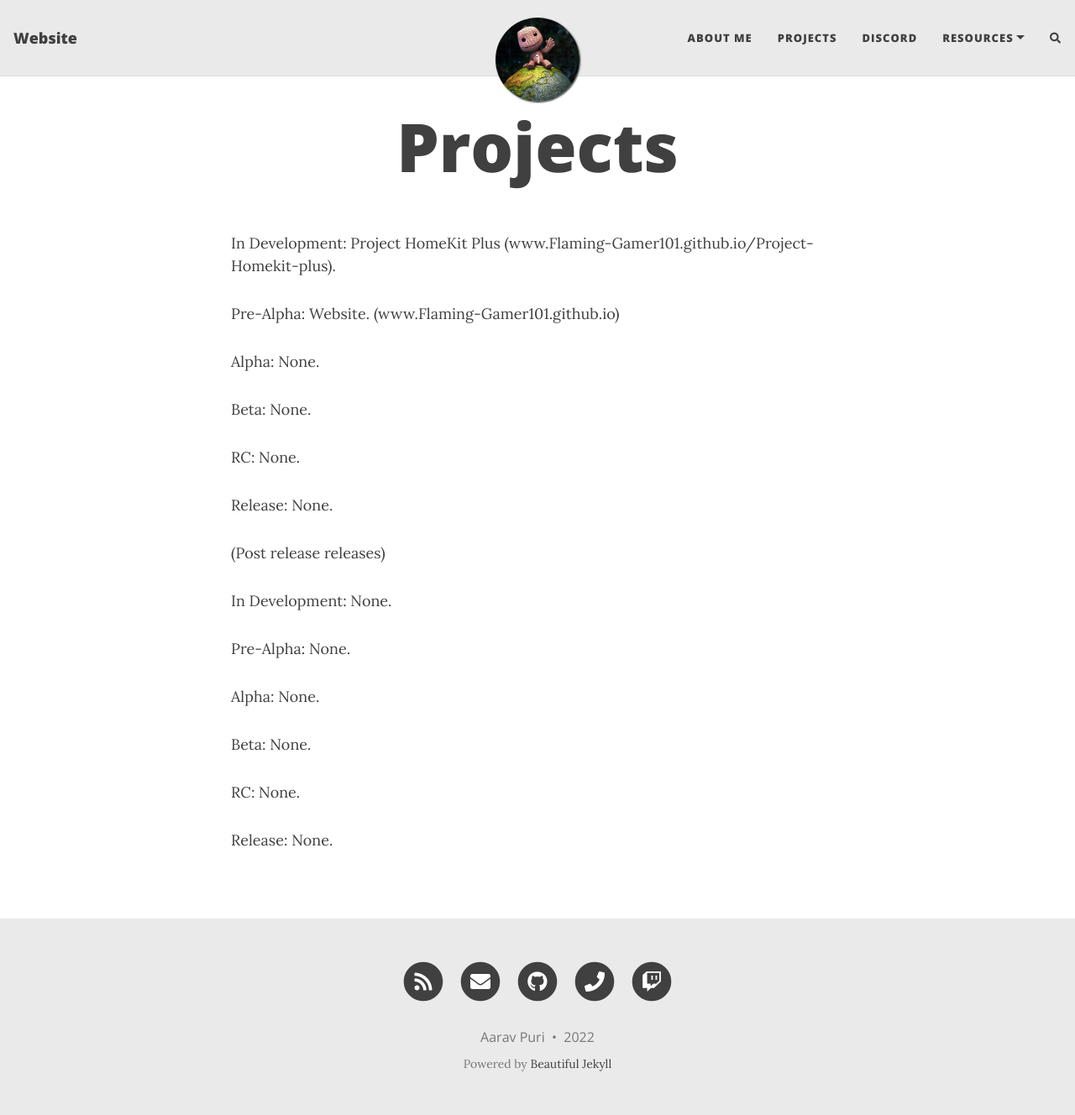
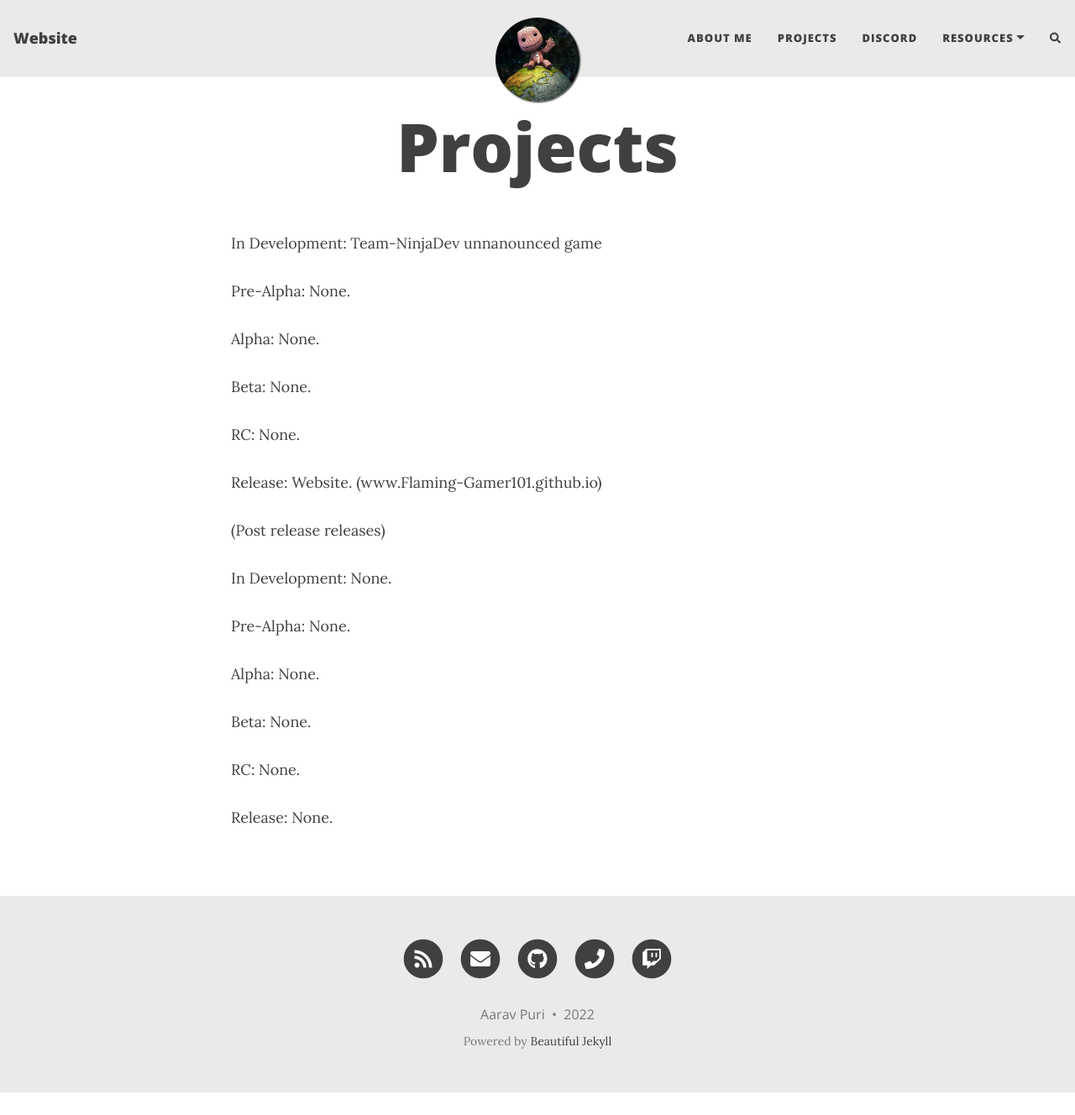
Before and after one commit to Flaming-Gamer101/Flaming-gamer101.github.io, a Jekyll site: the page built from Projects.md, in a window 1280 px wide and 1328 px high. Shown: the whole window at 84% size. Built offline with Jekyll 4.4.1, drawn with Linux system fonts in a browser that asks for light colours; nearby versions of some CDN libraries; comment, search, counter and statistics services are not loaded.

Commit message:
Update Projects.md

```diff
--- a/Projects.md
+++ b/Projects.md
@@ -4,10 +4,10 @@ title: Projects
 Subtitle: The current staus of all of my projects
 ---
 In Development:
-Project HomeKit Plus (www.Flaming-Gamer101.github.io/Project-Homekit-plus).
+Team-NinjaDev unnanounced game
 
 Pre-Alpha:
-Website. (www.Flaming-Gamer101.github.io)
+None.
 
 Alpha:
 None.
```
Also changed, not shown: other parts of Projects.md (+1 -1 lines).
